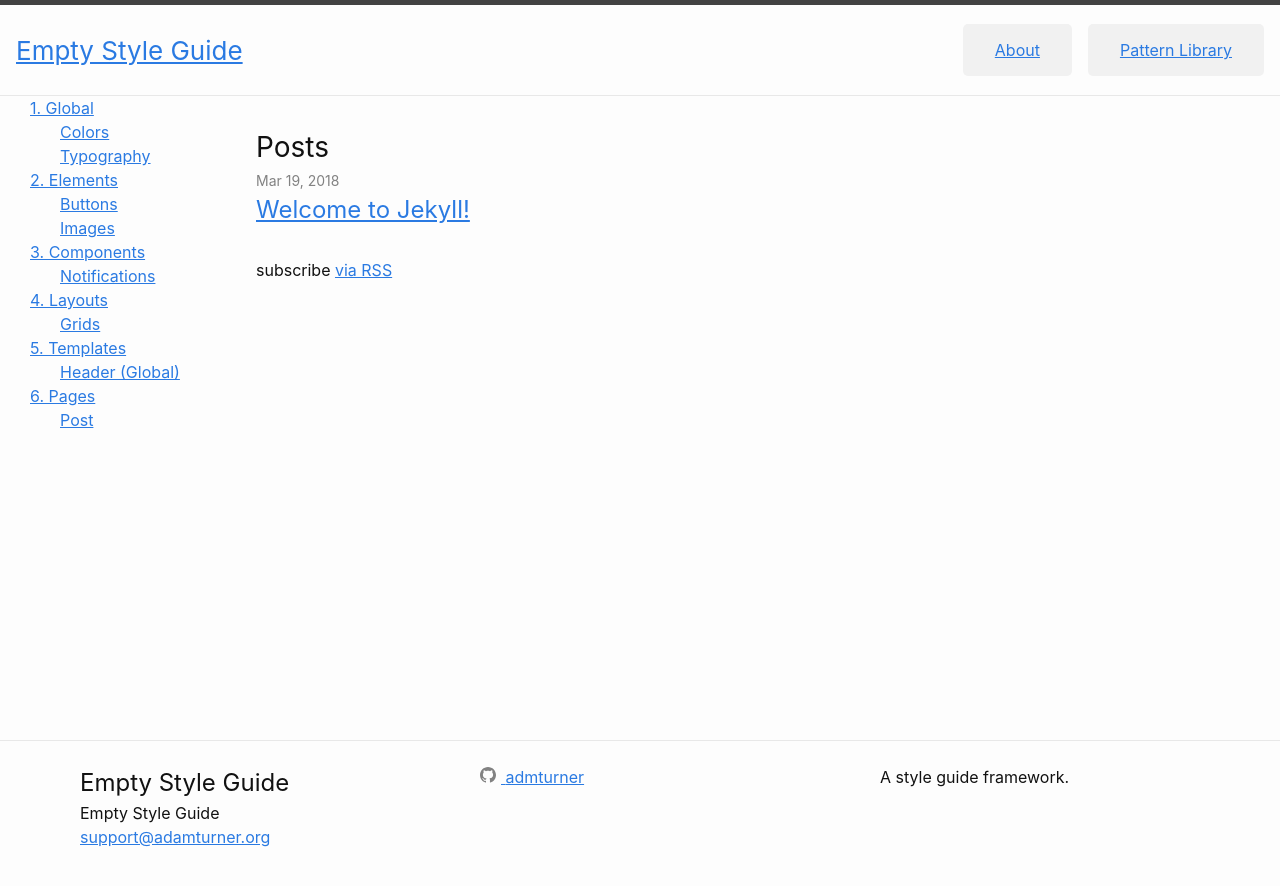
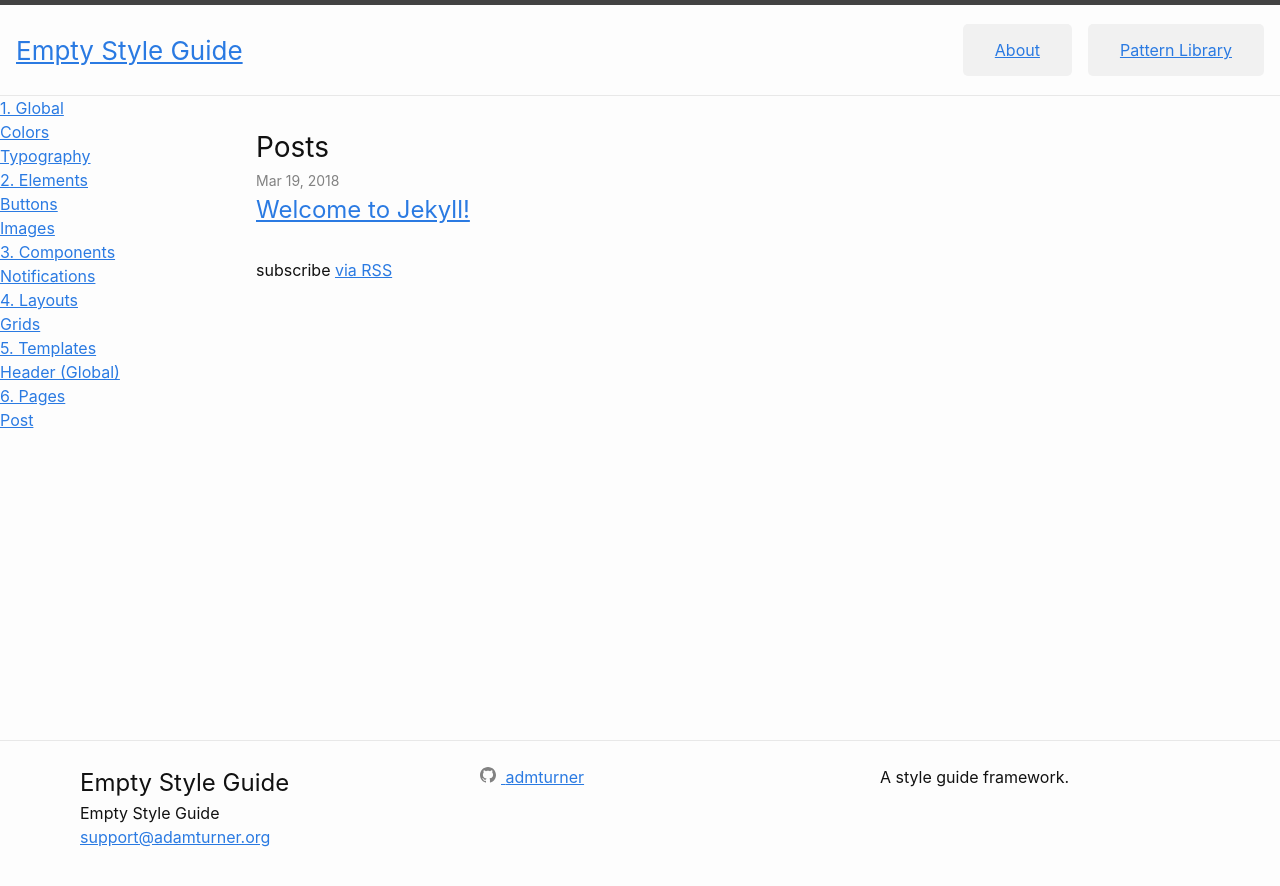
Before and after one commit to admturner/empty-style-guide, a Jekyll site: the page built from index.md, in a window 1280 px wide. Shown: the top 886 px of the page. Built offline with Jekyll 4.4.1, drawn with Linux system fonts in a browser that asks for light colours.

Commit message:
Specify list margin for main elements only and darken links

```diff
--- a/_sass/partials/_base.scss
+++ b/_sass/partials/_base.scss
@@ -50,6 +50,7 @@
 /**
  * Lists
  */
+main {
     ul,
     ol {
         margin-left: $spacing-unit;
@@ -59,6 +60,7 @@
         > ul,
         > ol {
             margin-bottom: 0;
+        }
     }
 }
 
@@ -75,11 +77,8 @@
 a {
     color: $brand-color;
 
-    &:visited {
-        color: darken($brand-color, 15%);
-    }
-
-    &:hover {
+    &:hover,
+    &:focus {
         color: $text-color;
     }
 
```
Lines whose indentation alone changed are shown as unchanged.
